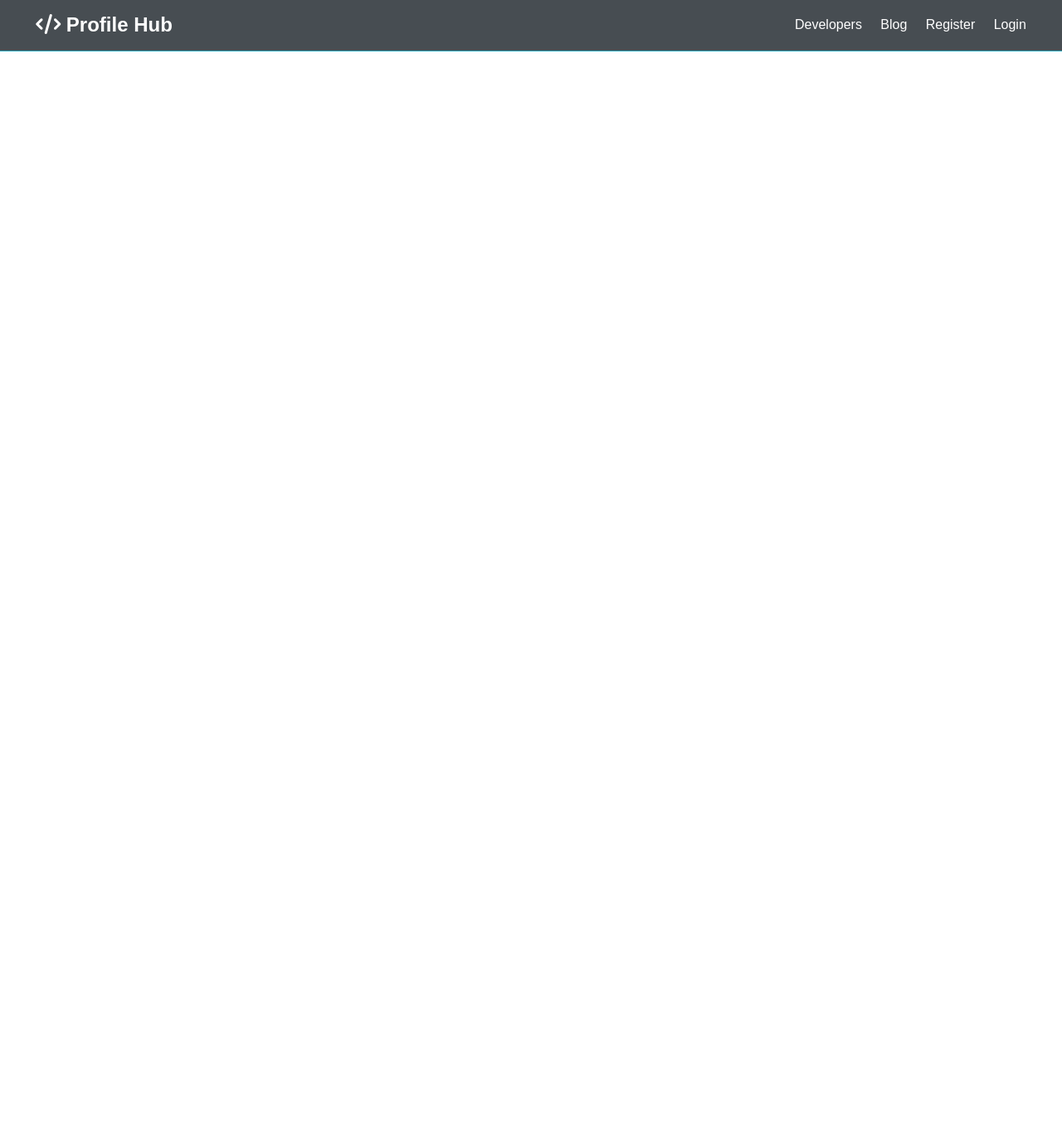
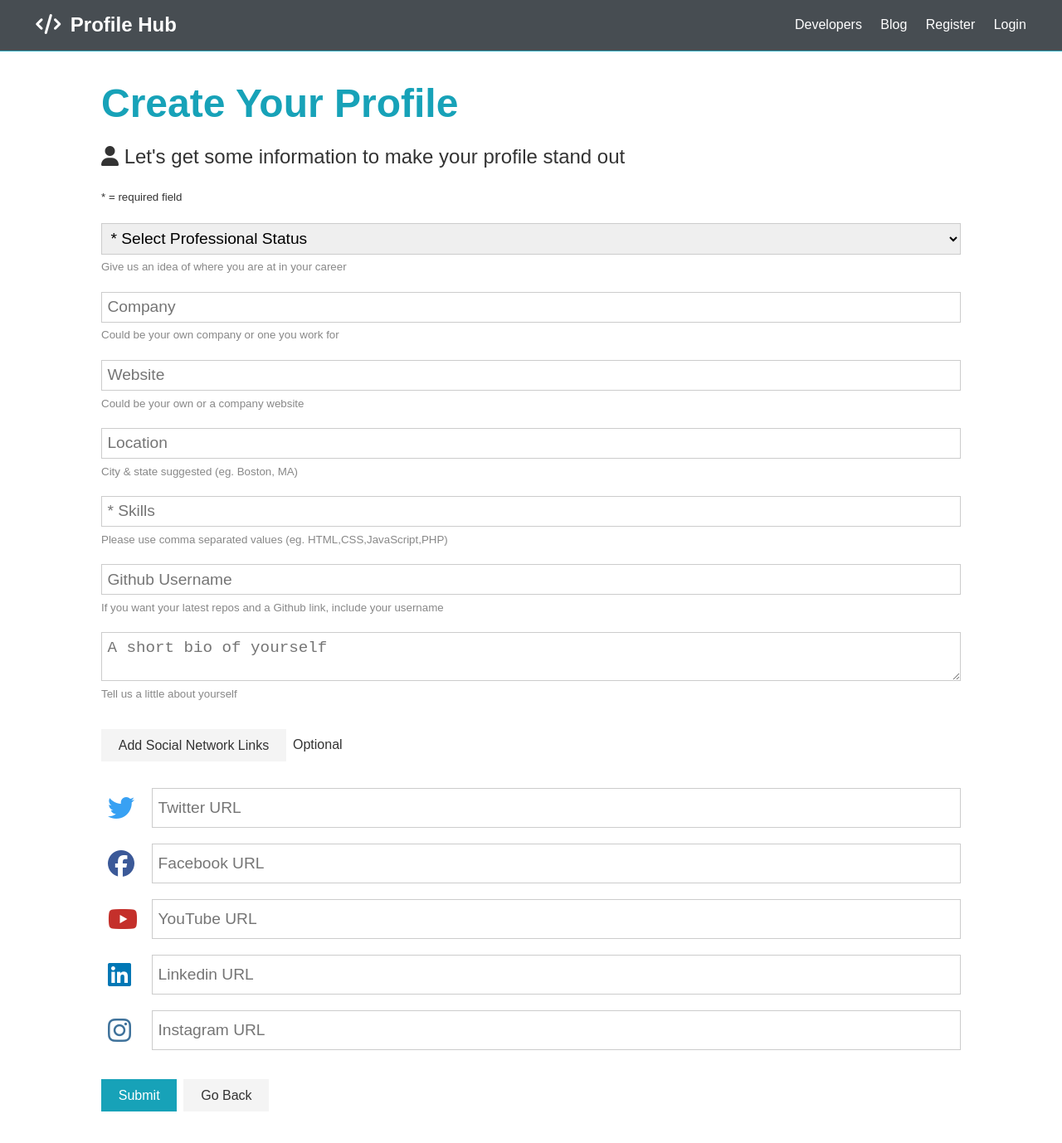
Before and after one commit to raghuveertech/Profile-Hub, a React (Create React App) app in the folder frontend/: page /profile/edit in a window 1280 px wide. Shown: the top 1378 px of the page at 83% size. Before the commit the page ends 800 px from the top, so only its background shows below. Built offline with nearby package versions, Linux system fonts and the light colour scheme.

Commit message:
Token set in COntext API, Logout Functionality complete

```diff
--- a/frontend/src/App.js
+++ b/frontend/src/App.js
@@ -1,4 +1,4 @@
-import React from "react";
+import React, { useEffect, useState } from "react";
 import { Routes, Route } from "react-router-dom";
 import Navbar from "./components/layout/Navbar";
 import Landing from "./components/layout/Landing";
@@ -6,11 +6,26 @@ import Login from "./components/auth/Login";
 import Register from "./components/auth/Register";
 import Developers from "./components/Developers";
 import Blog from "./components/Blog";
+import UpdateProfile from "./components/User/UpdateProfile";
+import Dashboard from "./components/User/Dashboard";
+import Logout from "./components/User/Logout";
 import "./styles/App.css";
 
+export const TokenContext = React.createContext();
+
 const App = () => {
+  const [token, setToken] = useState(localStorage.getItem("token"));
+
+  useEffect(() => {
+    if (token) {
+      localStorage.setItem("token", token);
+    } else {
+      localStorage.removeItem("token");
+    }
+  }, [token]);
+
   return (
-    <React.Fragment>
+    <TokenContext.Provider value={{ token, setToken }}>
       <Navbar />
       <Routes>
         <Route path="/" element={<Landing />} />
@@ -18,8 +33,11 @@ const App = () => {
         <Route path="/register" element={<Register />} />
         <Route path="/developers" element={<Developers />} />
         <Route path="/blog" element={<Blog />} />
+        <Route path="/profile/dashboard" element={<Dashboard />} />
+        <Route path="/profile/edit" element={<UpdateProfile />} />
+        <Route path="/profile/logout" element={<Logout />} />
       </Routes>
-    </React.Fragment>
+    </TokenContext.Provider>
   );
 };
 
--- /dev/null
+++ b/frontend/src/components/User/Dashboard.js
@@ -0,0 +1,85 @@
+import React from "react";
+import { Link } from "react-router-dom";
+
+const Dashboard = () => {
+  return (
+    <section class="container">
+      <h1 class="large text-primary">Dashboard</h1>
+      <p class="lead">
+        <i class="fas fa-user"></i> Welcome John Doe
+      </p>
+      <div class="dash-buttons">
+        <Link to="/profile/edit" class="btn btn-light">
+          <i class="fas fa-user-circle text-primary"></i> Edit Profile
+        </Link>
+        <a href="add-experience.html" class="btn btn-light">
+          <i class="fab fa-black-tie text-primary"></i> Add Experience
+        </a>
+        <a href="add-education.html" class="btn btn-light">
+          <i class="fas fa-graduation-cap text-primary"></i> Add Education
+        </a>
+      </div>
+
+      <h2 class="my-2">Experience Credentials</h2>
+      <table class="table">
+        <thead>
+          <tr>
+            <th>Company</th>
+            <th class="hide-sm">Title</th>
+            <th class="hide-sm">Years</th>
+            <th></th>
+          </tr>
+        </thead>
+        <tbody>
+          <tr>
+            <td>Tech Guy Web Solutions</td>
+            <td class="hide-sm">Senior Developer</td>
+            <td class="hide-sm">02-03-2009 - 01-02-2014</td>
+            <td>
+              <button class="btn btn-danger">Delete</button>
+            </td>
+          </tr>
+          <tr>
+            <td>Traversy Media</td>
+            <td class="hide-sm">Instructor & Developer</td>
+            <td class="hide-sm">02-03-2015 - Now</td>
+            <td>
+              <button class="btn btn-danger">Delete</button>
+            </td>
+          </tr>
+        </tbody>
+      </table>
+
+      <h2 class="my-2">Education Credentials</h2>
+      <table class="table">
+        <thead>
+          <tr>
+            <th>School</th>
+            <th class="hide-sm">Degree</th>
+            <th class="hide-sm">Years</th>
+            <th />
+          </tr>
+        </thead>
+        <tbody>
+          <tr>
+            <td>Northern Essex</td>
+            <td class="hide-sm">Associates</td>
+            <td class="hide-sm">02-03-2007 - 01-02-2009</td>
+            <td>
+              <button class="btn btn-danger">Delete</button>
+            </td>
+          </tr>
+        </tbody>
+      </table>
+
+      <div class="my-2">
+        <button class="btn btn-danger">
+          <i class="fas fa-user-minus"></i>
+          Delete My Account
+        </button>
+      </div>
+    </section>
+  );
+};
+
+export default Dashboard;
--- /dev/null
+++ b/frontend/src/components/User/Logout.js
@@ -0,0 +1,15 @@
+import { useEffect } from "react";
+import { useNavigate } from "react-router-dom";
+import { useContext } from "react";
+import { TokenContext } from "../../App";
+
+const Logout = () => {
+  const { setToken } = useContext(TokenContext);
+  const navigate = useNavigate();
+  useEffect(() => {
+    setToken(null);
+    navigate("/login");
+  }, []);
+};
+
+export default Logout;
--- /dev/null
+++ b/frontend/src/components/User/UpdateProfile.js
@@ -0,0 +1,109 @@
+import React from "react";
+
+const UpdateProfile = () => {
+  return (
+    <section class="container">
+      <h1 class="large text-primary">Create Your Profile</h1>
+      <p class="lead">
+        <i class="fas fa-user"></i> Let's get some information to make your
+        profile stand out
+      </p>
+      <small>* = required field</small>
+      <form class="form">
+        <div class="form-group">
+          <select name="status">
+            <option value="0">* Select Professional Status</option>
+            <option value="Developer">Developer</option>
+            <option value="Junior Developer">Junior Developer</option>
+            <option value="Senior Developer">Senior Developer</option>
+            <option value="Manager">Manager</option>
+            <option value="Student or Learning">Student or Learning</option>
+            <option value="Instructor">Instructor or Teacher</option>
+            <option value="Intern">Intern</option>
+            <option value="Other">Other</option>
+          </select>
+          <small class="form-text">
+            Give us an idea of where you are at in your career
+          </small>
+        </div>
+        <div class="form-group">
+          <input type="text" placeholder="Company" name="company" />
+          <small class="form-text">
+            Could be your own company or one you work for
+          </small>
+        </div>
+        <div class="form-group">
+          <input type="text" placeholder="Website" name="website" />
+          <small class="form-text">
+            Could be your own or a company website
+          </small>
+        </div>
+        <div class="form-group">
+          <input type="text" placeholder="Location" name="location" />
+          <small class="form-text">
+            City & state suggested (eg. Boston, MA)
+          </small>
+        </div>
+        <div class="form-group">
+          <input type="text" placeholder="* Skills" name="skills" />
+          <small class="form-text">
+            Please use comma separated values (eg. HTML,CSS,JavaScript,PHP)
+          </small>
+        </div>
+        <div class="form-group">
+          <input
+            type="text"
+            placeholder="Github Username"
+            name="githubusername"
+          />
+          <small class="form-text">
+            If you want your latest repos and a Github link, include your
+            username
+          </small>
+        </div>
+        <div class="form-group">
+          <textarea placeholder="A short bio of yourself" name="bio"></textarea>
+          <small class="form-text">Tell us a little about yourself</small>
+        </div>
+
+        <div class="my-2">
+          <button type="button" class="btn btn-light">
+            Add Social Network Links
+          </button>
+          <span>Optional</span>
+        </div>
+
+        <div class="form-group social-input">
+          <i class="fab fa-twitter fa-2x"></i>
+          <input type="text" placeholder="Twitter URL" name="twitter" />
+        </div>
+
+        <div class="form-group social-input">
+          <i class="fab fa-facebook fa-2x"></i>
+          <input type="text" placeholder="Facebook URL" name="facebook" />
+        </div>
+
+        <div class="form-group social-input">
+          <i class="fab fa-youtube fa-2x"></i>
+          <input type="text" placeholder="YouTube URL" name="youtube" />
+        </div>
+
+        <div class="form-group social-input">
+          <i class="fab fa-linkedin fa-2x"></i>
+          <input type="text" placeholder="Linkedin URL" name="linkedin" />
+        </div>
+
+        <div class="form-group social-input">
+          <i class="fab fa-instagram fa-2x"></i>
+          <input type="text" placeholder="Instagram URL" name="instagram" />
+        </div>
+        <input type="submit" class="btn btn-primary my-1" />
+        <a class="btn btn-light my-1" href="dashboard.html">
+          Go Back
+        </a>
+      </form>
+    </section>
+  );
+};
+
+export default UpdateProfile;
--- a/frontend/src/components/auth/Login.js
+++ b/frontend/src/components/auth/Login.js
@@ -1,8 +1,8 @@
-import React, { useState } from "react";
-import { Link } from "react-router-dom";
-import axios from "axios";
+import React, { useContext, useState } from "react";
+import { Link, useNavigate } from "react-router-dom";
 import Alert from "../layout/Alert";
 import { loginUser } from "../../api-methods";
+import { TokenContext } from "../../App";
 
 const Login = () => {
   const [formData, setFormData] = useState({
@@ -16,6 +16,10 @@ const Login = () => {
   });
 
   const [loginErrors, setLoginErrors] = useState([]);
+
+  const navigate = useNavigate();
+
+  const { setToken } = useContext(TokenContext);
 
   const changeHandler = (e) => {
     setFormData((prevFormData) => {
@@ -58,7 +62,9 @@ const Login = () => {
         const token = response.data.token;
         if (token) {
           setLoginErrors([]);
+          setToken(token);
           // redirect to profile dashboard
+          navigate("/profile/dashboard");
         }
       } catch (error) {
         if (error.response.data.errors) {
--- a/frontend/src/components/auth/Register.js
+++ b/frontend/src/components/auth/Register.js
@@ -1,7 +1,8 @@
-import React, { useState } from "react";
-import { Link } from "react-router-dom";
+import React, { useContext, useState } from "react";
+import { Link, redirect } from "react-router-dom";
 import Alert from "../layout/Alert";
 import { registerUser } from "../../api-methods";
+import { TokenContext } from "../../App";
 
 const Register = () => {
   const [formData, setFormData] = useState({
@@ -20,6 +21,8 @@ const Register = () => {
 
   const [success, setSuccess] = useState(false);
   const [registationErrors, setRegistrationErrors] = useState([]);
+
+  const { setToken } = useContext(TokenContext);
 
   const changeHandler = (e) => {
     setFormData((prevFormData) => {
@@ -84,7 +87,9 @@ const Register = () => {
         if (token) {
           setRegistrationErrors([]);
           setSuccess(true);
+          setToken(token);
           // redirect to profile dashboard
+          redirect("/");
         }
       } catch (error) {
         if (error.response.data.errors) {
--- a/frontend/src/styles/App.css
+++ b/frontend/src/styles/App.css
@@ -327,6 +327,10 @@ button {
   color: var(--primary-color);
 }
 
+.navbar a i {
+  margin-right: 5px;
+}
+
 .navbar .welcome span {
   margin-right: 0.6rem;
 }
```
Also changed, not shown: frontend/src/components/User/index.js (added, +7 -0 lines), frontend/src/components/layout/Navbar.js (+24 -0 lines).
